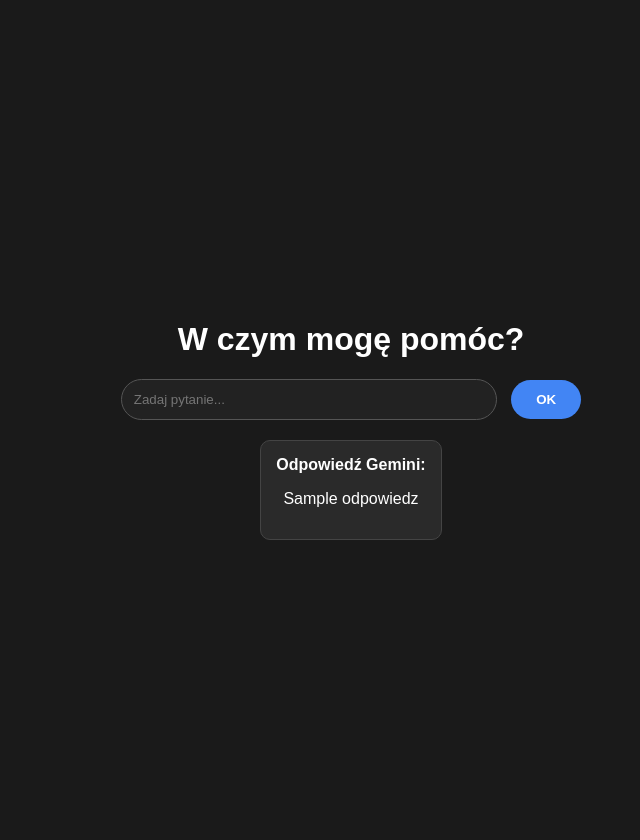
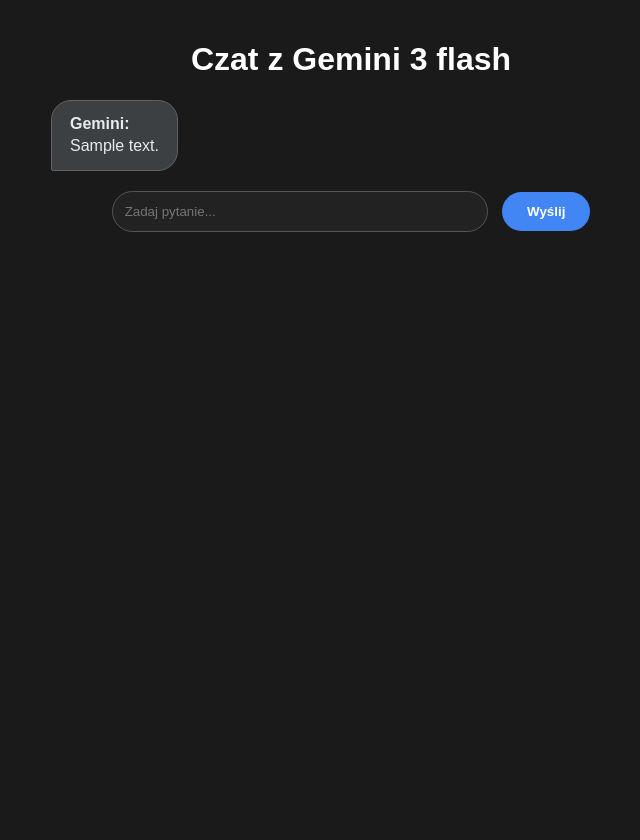
Before and after one commit to przemekstankiewiczpl-spec/Chat_25_04_2026, a Flask app: template templates/index.html in a window 1280 px wide. Shown: the whole page, without its empty margins (289-929 px from the left). After the commit the page ends 232 px from the top, so only its background shows below. Run offline with Flask 3, Linux system fonts and the light colour scheme; the template is opened without the code that fills it: most values are stand-ins (such as "Sample title", 1, 10 or a date in 2020).

Commit message:
add dialog

```diff
--- a/app.py
+++ b/app.py
@@ -1,4 +1,5 @@
 import json
+import os
 from flask import Flask, render_template, request
 from google import genai
 from dotenv import load_dotenv
@@ -9,43 +10,56 @@ load_dotenv()
 app = Flask(__name__)
 
 # Konfiguracja klienta Gemini
-client = genai.Client()  # Klucz musi być w .env jako GEMINI_API_KEY
-# history = []
+client = genai.Client()
 
 @app.route("/", methods=["GET", "POST"])
 def home():
     odpowiedz = ""
-    history = []  # Inicjalizacja pustej listy dla metody GET
+    history = []  # Pusta lista na start (dla GET)
 
     if request.method == "POST":
-        # 1. Pobieramy poprzednią historię z ukrytego pola w HTML
-        history_raw = request.form.get("history", "[]")
-        history = json.loads(history_raw)
+        # 1. Pobieramy tekst z inputów
+        user_prompt = request.form.get("prompt")
+        history_raw = request.form.get("history")
 
-        # 2. Pobieramy pytanie użytkownika
-        user_prompt = request.form.get("prompt")
+        # 2. Bezpieczne parsowanie JSON
+        if history_raw:
+            try:
+                history = json.loads(history_raw)
+            except (json.JSONDecodeError, TypeError):
+                history = []
+        else:
+            history = []
 
         if user_prompt:
-            # Dodajemy pytanie użytkownika do historii przed wysłaniem
+            # Dodajemy pytanie użytkownika
             history.append({"role": "user", "parts": [{"text": user_prompt}]})
 
             try:
-                # 3. Wysyłamy całą historię do Gemini
+                # 3. Wysyłamy zapytanie (zmień model na 1.5-flash jeśli 3-preview znów przekroczy limity)
                 response = client.models.generate_content(
                     model="gemini-3-flash-preview",
                     contents=history
                 )
                 odpowiedz = response.text
 
-                # KLUCZOWY MOMENT: Dodajemy odpowiedź modelu do historii
+                # Dodajemy odpowiedź modelu do historii
                 history.append({"role": "model", "parts": [{"text": odpowiedz}]})
 
             except Exception as e:
+                # Jeśli wystąpi błąd API (np. limit 429), usuwamy ostatnie pytanie użytkownika,
+                # żeby nie dublowało się przy ponownej próbie
+                if history:
+                    history.pop()
                 odpowiedz = f"Wystąpił błąd: {e}"
 
-    # 4. Przekazujemy zaktualizowaną historię (z pytaniem i odpowiedzią!) do HTML
-    return render_template("index.html", odpowiedz=odpowiedz, history=json.dumps(history))
-
+    # 4. Przekazujemy dane do szablonu
+    return render_template(
+        "index.html",
+        odpowiedz=odpowiedz,
+        history_list=history,           # Do pętli {% for %}
+        history_json=json.dumps(history) # Do input type="hidden"
+    )
 
 if __name__ == '__main__':
     app.run(debug=True)
--- a/templates/index.html
+++ b/templates/index.html
@@ -3,28 +3,11 @@
 <head>
     <meta charset="UTF-8">
     <title>CHAT Gemini</title>
-
     <style>
         /* Styl dla animacji kropek */
-        #loader {
-            display: none; /* Ukryty na starcie */
-            margin-bottom: 20px;
-        }
-
-        .dots {
-            display: flex;
-            gap: 8px;
-        }
-
-        .dot {
-            width: 15px;
-            height: 15px;
-            background-color: #4285f4;
-            border-radius: 50%;
-            animation: pulse 1.5s infinite ease-in-out;
-        }
-
-        /* Kolory kropek (styl Google) */
+        #loader { display: none; margin-bottom: 20px; }
+        .dots { display: flex; gap: 8px; }
+        .dot { width: 15px; height: 15px; background-color: #4285f4; border-radius: 50%; animation: pulse 1.5s infinite ease-in-out; }
         .dot:nth-child(2) { background-color: #ea4335; animation-delay: 0.2s; }
         .dot:nth-child(3) { background-color: #fbbc05; animation-delay: 0.4s; }
 
@@ -33,19 +16,75 @@
             50% { transform: scale(1.2); opacity: 1; }
         }
 
-        /* Styl dla odpowiedzi, żeby ładnie wyglądała */
+        /* Style dla historii czatu */
+        .chat-container {
+            width: 100%;
+            max-width: 600px;
+            margin-bottom: 20px;
+            display: flex;
+            flex-direction: column;
+            gap: 15px;
+        }
+
+        .message {
+            padding: 12px 18px;
+            border-radius: 20px;
+            max-width: 80%;
+            word-wrap: break-word;
+            text-align: left;
+            line-height: 1.4;
+        }
+
+        .user-msg {
+            align-self: flex-end;
+            background-color: #4285f4;
+            color: white;
+            border-bottom-right-radius: 2px;
+        }
+
+        .model-msg {
+            align-self: flex-start;
+            background-color: #3c4043;
+            color: #e8eaed;
+            border-bottom-left-radius: 2px;
+            border: 1px solid #5f6368;
+        }
+
+        .container-wrapper {
+            display: flex;
+            flex-direction: column;
+            align-items: center;
+            width: 100%;
+        }
+
         .response-box {
-            margin-top: 30px;
-            background: #2d2e30;
-            padding: 20px;
+            margin-top: 20px;
+            padding: 15px;
+            border: 1px solid #444;
             border-radius: 10px;
+            background: #2a2a2a;
+            color: white;
             max-width: 600px;
-            border: 1px solid #444;
+            text-align: left;
         }
     </style>
 </head>
 
-<body style="display: flex; flex-direction: column; align-items: center; justify-content: center; min-height: 100vh; margin: 0; font-family: sans-serif; background-color: #1a1a1a; color: white; padding: 20px; text-align: center;">
+<body style="margin: 0; font-family: sans-serif; background-color: #1a1a1a; color: white; padding: 20px;">
+
+    <div class="container-wrapper">
+        <h1>Czat z Gemini 3 flash</h1>
+
+        <div class="chat-container">
+            {% if history_list %}
+                {% for message in history_list %}
+                    <div class="message {% if message.role == 'user' %}user-msg{% else %}model-msg{% endif %}">
+                        <strong>{% if message.role == 'user' %}Ty:{% else %}Gemini:{% endif %}</strong><br>
+                        <span style="white-space: pre-wrap;">{{ message.parts[0].text }}</span>
+                    </div>
+                {% endfor %}
+            {% endif %}
+        </div>
 
         <div id="loader">
             <div class="dots">
@@ -55,33 +94,29 @@
             </div>
         </div>
 
-    <h1>W czym mogę pomóc?</h1>
-
         <form method="POST" id="chat-form">
-    <input type="hidden" name="history" value='{{ history }}'>
+            <input type="hidden" name="history" value='{{ history_json }}'>
 
             <input type="text" name="prompt" required placeholder="Zadaj pytanie..."
                    style="padding: 12px; width: 350px; border-radius: 25px; border: 1px solid #555; background: #222; color: white; outline: none;">
 
             <button type="submit"
                     style="padding: 12px 25px; border-radius: 25px; border: none; background: #4285f4; color: white; cursor: pointer; font-weight: bold; margin-left: 10px;">
-        OK
+                Wyślij
             </button>
         </form>
-
-{% if odpowiedz %}
-<div class="response-box" style="margin-top: 20px; padding: 15px; border: 1px solid #444; border-radius: 10px; background: #2a2a2a; color: white;">
-    <strong>Odpowiedź Gemini:</strong>
-    <p style="white-space: pre-wrap;">{{ odpowiedz }}</p>
     </div>
-{% endif %}
 
     <script>
         const form = document.getElementById('chat-form');
         const loader = document.getElementById('loader');
 
         form.onsubmit = function() {
-            loader.style.display = 'block'; // Pokazuje kropki
+            loader.style.display = 'block';
+            // Przewijanie na dół, żeby widzieć animację ładowania
+            setTimeout(() => {
+                window.scrollTo({ top: document.body.scrollHeight, behavior: 'smooth' });
+            }, 10);
         };
     </script>
 
```
Lines whose indentation alone changed are shown as unchanged.
